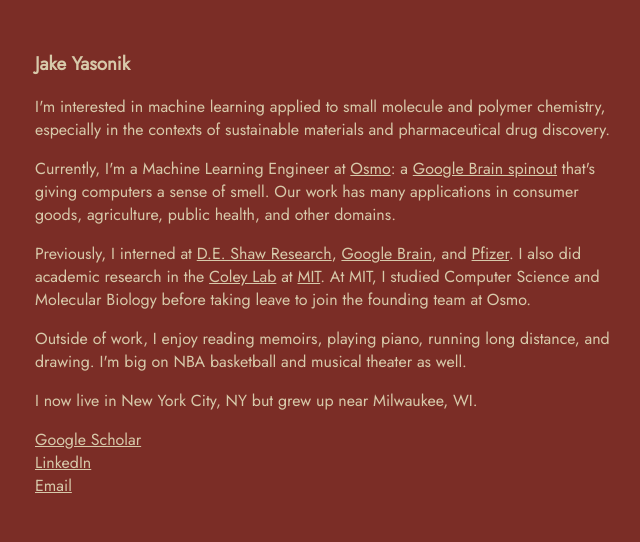
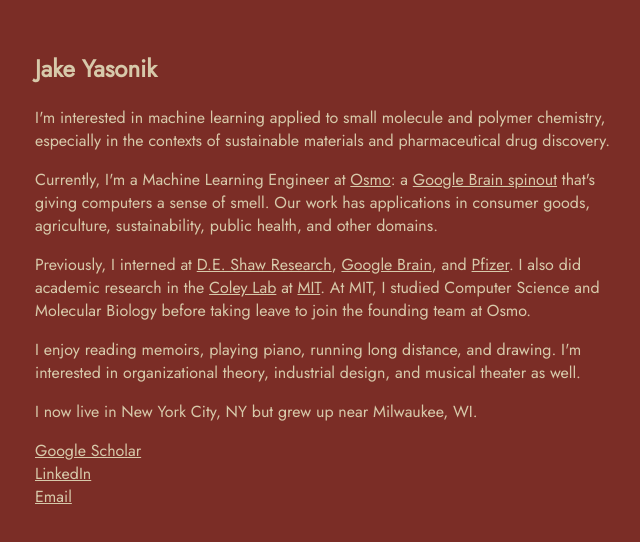
Before and after one commit to jyasonik/jyasonik.github.io, a plain HTML site: page index.html in a window 1280 px wide. Shown: the whole page, without its empty margins (37-677 px from the left). Drawn offline with Linux system fonts and the light colour scheme.

Commit message:
Formatting, bio changes

```diff
--- a/index.html
+++ b/index.html
@@ -14,31 +14,36 @@ body {
 
 <br>
 
-<h3 style="text-indent:64px; color: #d7c9aa">Jake Yasonik</h3>
+<h2 style="text-indent:64px; color: #d7c9aa">Jake Yasonik</h2>
 
-<p style="padding-left:64px; color: #d7c9aa; max-width: 60ch">
-I'm interested in machine learning applied to small molecule and polymer chemistry, especially in the contexts of sustainable materials and pharmaceutical drug discovery.
+<p style="padding-left:64px; color: #d7c9aa">
+I'm interested in machine learning applied to small molecule and polymer chemistry,<br>
+especially in the contexts of sustainable materials and pharmaceutical drug discovery.
 </p>
 
 <p style="padding-left:64px; color: #d7c9aa; max-width: 60ch">
-Currently, I'm a Machine Learning Engineer at <a href="https://osmo.ai", style="color: #d7c9aa">Osmo</a>: a <a href="https://www.wired.com/story/this-startup-is-using-ai-to-unearth-new-smells/", style="color: #d7c9aa">Google Brain spinout</a> that's giving computers a sense of smell. Our work has many applications in consumer goods, agriculture, public health, and other domains.
+Currently, I'm a Machine Learning Engineer at <a href="https://osmo.ai", style="color: #d7c9aa">Osmo</a>: a <a href="https://www.wired.com/story/this-startup-is-using-ai-to-unearth-new-smells/", style="color: #d7c9aa">Google Brain spinout</a> that's<br>
+giving computers a sense of smell. Our work has applications in consumer goods,<br>
+agriculture, sustainability, public health, and other domains.
+</p>
+
+<p style="padding-left:64px; color: #d7c9aa">
+Previously, I interned at <a href="https://www.deshawresearch.com/", style="color: #d7c9aa">D.E. Shaw Research</a>, <a href="https://research.google/teams/brain/", style="color: #d7c9aa">Google Brain</a>, and <a href="https://pfizer.com", style="color: #d7c9aa">Pfizer</a>. I also did<br>
+academic research in the <a href="https://coley.mit.edu/", style="color: #d7c9aa">Coley Lab</a> at <a href="https://mit.edu/", style="color: #d7c9aa">MIT</a>. At MIT, I studied Computer Science and<br>
+Molecular Biology before taking leave to join the founding team at Osmo.
+</p>
+
+<p style="padding-left:64px; color: #d7c9aa">
+I enjoy reading memoirs, playing piano, running long distance, and drawing. I'm<br>
+interested in organizational theory, industrial design, and musical theater as well.
 </p>
 
 
-<p style="padding-left:64px; color: #d7c9aa; max-width: 60ch">
-Previously, I interned at <a href="https://www.deshawresearch.com/", style="color: #d7c9aa">D.E. Shaw Research</a>, <a href="https://research.google/teams/brain/", style="color: #d7c9aa">Google Brain</a>, and <a href="https://pfizer.com", style="color: #d7c9aa">Pfizer</a>. I also did academic research in the <a href="https://coley.mit.edu/", style="color: #d7c9aa">Coley Lab</a> at <a href="https://mit.edu/", style="color: #d7c9aa">MIT</a>. At MIT, I studied Computer Science and Molecular Biology before taking leave to join the founding team at Osmo.
-</p>
-
-<p style="padding-left:64px; color: #d7c9aa; max-width: 60ch">
-Outside of work, I enjoy reading memoirs, playing piano, running long distance, and drawing. I'm big on NBA basketball and musical theater as well.
-</p>
-
-
-<p style="padding-left:64px; color: #d7c9aa; max-width: 60ch">
+<p style="padding-left:64px; color: #d7c9aa">
 I now live in New York City, NY but grew up near Milwaukee, WI.
 </p>
 
-<p style=padding-left:64px; color: #d7c9aa; max-width: 60ch">
+<p style=padding-left:64px; color: #d7c9aa>
 <a href="https://scholar.google.com/citations?user=N6mOpdoAAAAJ&hl=en&oi=ao", style="color: #d7c9aa">Google Scholar</a><br>
 <a href="https://linkedin.com/in/jyasonik/", style="color: #d7c9aa">LinkedIn</a><br>
 <a href="mailto:jake@yasonik.com", style="color: #d7c9aa">Email</a><br>
```
